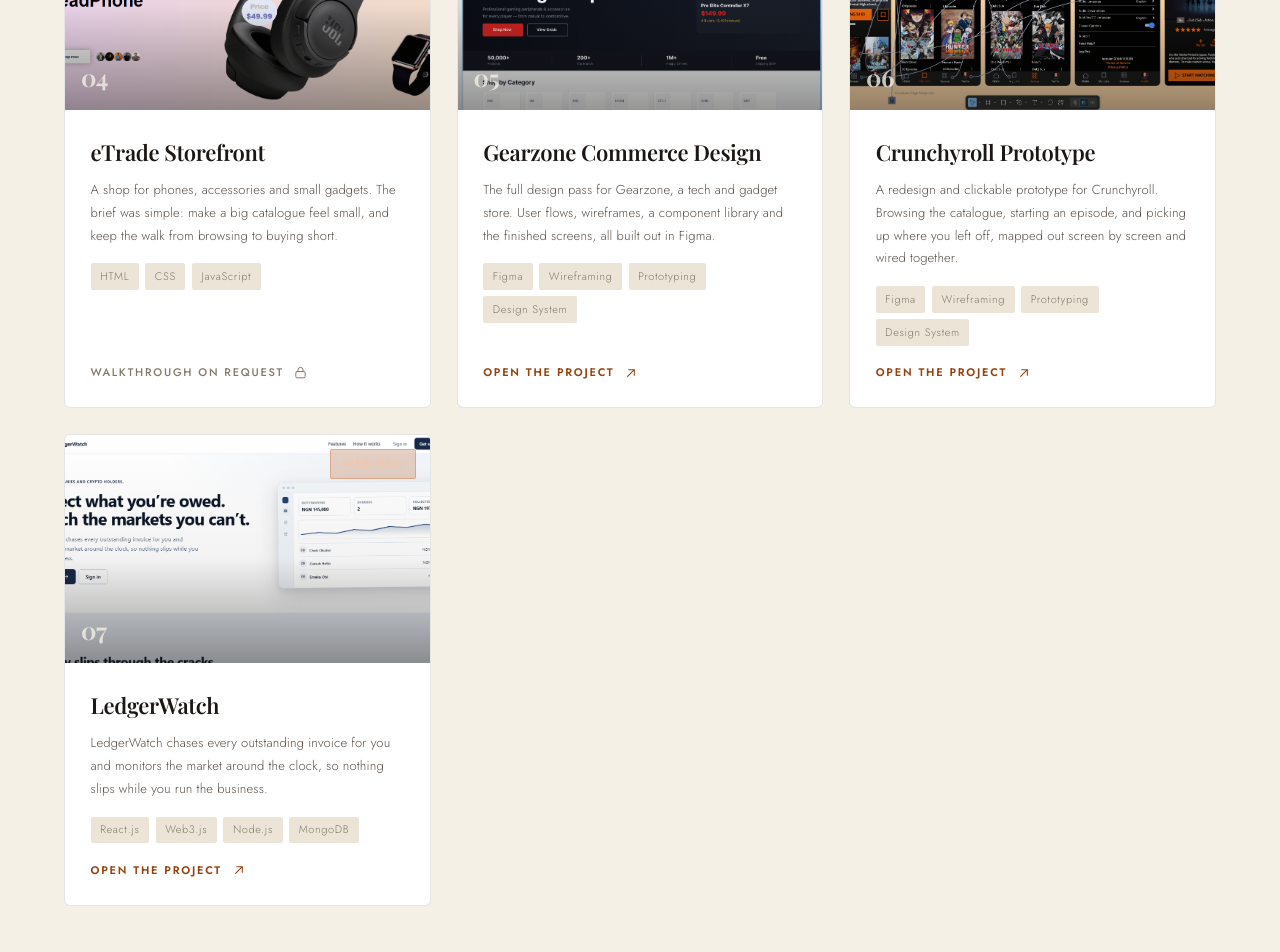
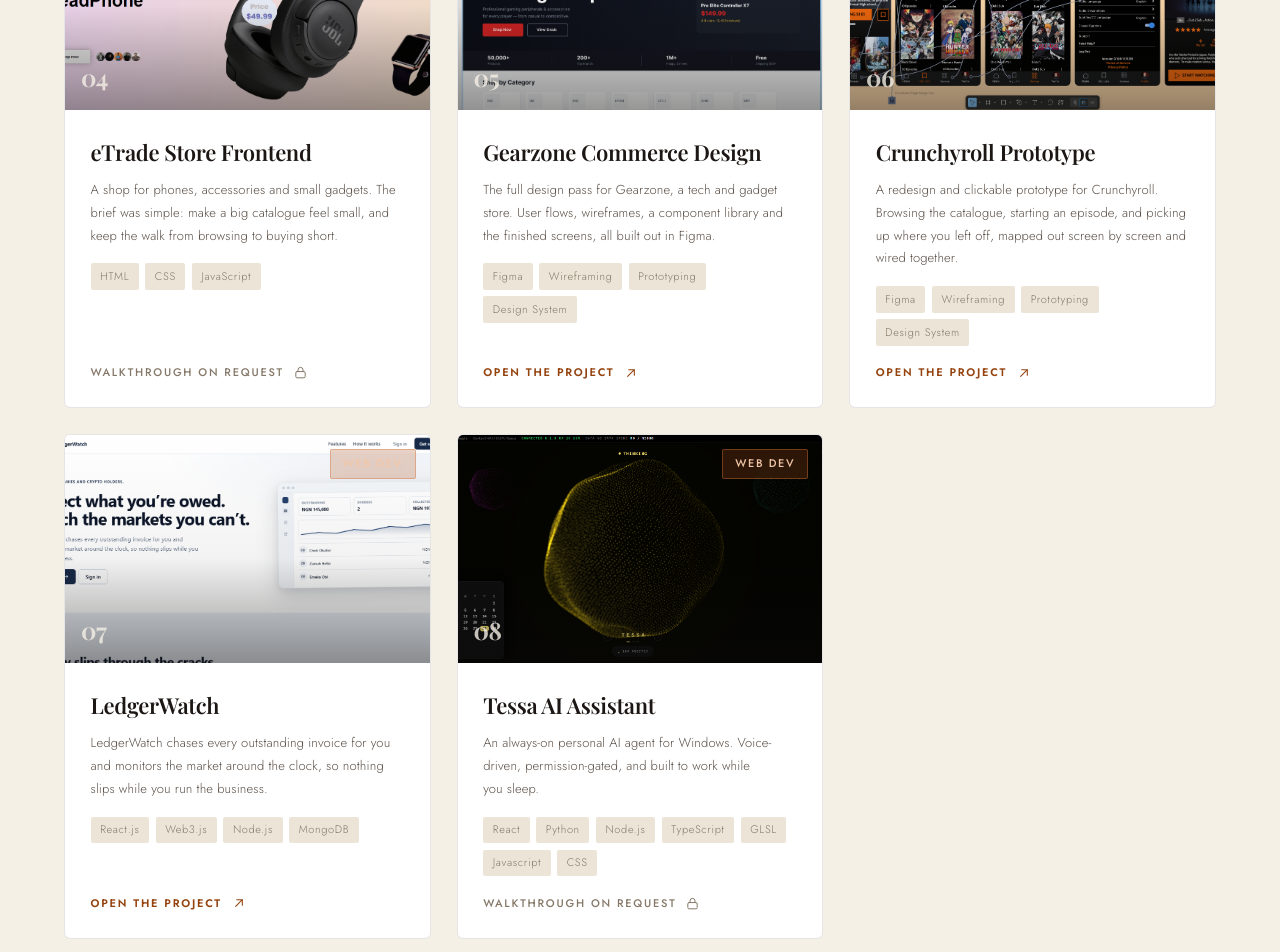
Before and after one commit to GeraldXtra/GeraldXtra.github.io, a React (Vite) app: page / in a window 1280 px wide. Shown: the part 6180-7132 px from the top of the page. Built offline with nearby package versions, Linux system fonts and the light colour scheme; a web font is replaced by a local one.

Commit message:
Added Tessa Project

```diff
--- a/src/components/Footer/Footer.jsx
+++ b/src/components/Footer/Footer.jsx
@@ -90,9 +90,9 @@
           <p className="footer__copy">
             © {YEAR} {profile.fullName}. All rights reserved.
           </p>
-          <p className="footer__built">
+          {/* <p className="footer__built">
             Designed and built by me, with React and Vite
-          </p>
+          </p> */}
         </div>
       </div>
     </footer>
--- a/src/data/projects.js
+++ b/src/data/projects.js
@@ -1,11 +1,11 @@
 import safenote from "../assets/images/safenote.png";
 import glovo from "../assets/images/glovo.png";
-import resume from "../assets/images/resume.png";
 import digitaz from "../assets/images/digitaz.png";
 import etrade from "../assets/images/etrade.png";
 import gearzone from "../assets/images/gearzone.png";
 import crunchyroll from "../assets/images/crunchyroll.png";
 import ledgerwatch from "../assets/images/ledgerwatch.png";
+import tessa from "../assets/images/tessa.png";
 
 export const projectFilters = [
   { id: "all", label: "Everything" },
@@ -40,25 +40,13 @@
     stack: ["HTML", "CSS", "Clip Path", "Responsive"],
     url: null,
   },
-  // {
-  //   id: "resume",
-  //   index: "03",
-  //   type: "web",
-  //   tagLabel: "Web Dev",
-  //   title: "Resume Template",
-  //   image: resume,
-  //   alt: "A two column resume laid out as a web page",
-  //   description:
-  //     "A resume built as a real web page that still prints cleanly onto one sheet. Two columns, skill meters down the side, and a type system built around Cormorant Garamond.",
-  //   stack: ["HTML", "CSS", "Print Design", "Typography"],
-  //   url: "https://gerald-resume.netlify.app",
-  // },
+
   {
     id: "digitaz",
     index: "03",
     type: "web",
     tagLabel: "Web Dev",
-    title: "Digitaz Storefront",
+    title: "Digitaz Store Frontend",
     image: digitaz,
     alt: "The Digitaz gaming storefront homepage",
     description:
@@ -71,7 +59,7 @@
     index: "04",
     type: "web",
     tagLabel: "Web Dev",
-    title: "eTrade Storefront",
+    title: "eTrade Store Frontend",
     image: etrade,
     alt: "The eTrade gadget shop homepage",
     description:
@@ -118,6 +106,27 @@
     stack: ["React.js", "Web3.js", "Node.js", "MongoDB"],
     url: "https://www.useledgerwatch.co",
   },
+  {
+    id: "tessa",
+    index: "08",
+    type: "web",
+    tagLabel: "Web Dev",
+    title: "Tessa AI Assistant",
+    image: tessa,
+    alt: "Tessa AI Assistant Image",
+    description:
+      "An always-on personal AI agent for Windows. Voice-driven, permission-gated, and built to work while you sleep.",
+    stack: [
+      "React",
+      "Python",
+      "Node.js",
+      "TypeScript",
+      "GLSL",
+      "Javascript",
+      "CSS",
+    ],
+    url: null,
+  },
 ];
 
 export const work = {
```
Also changed, not shown: src/assets/images/tessa.png (added).
